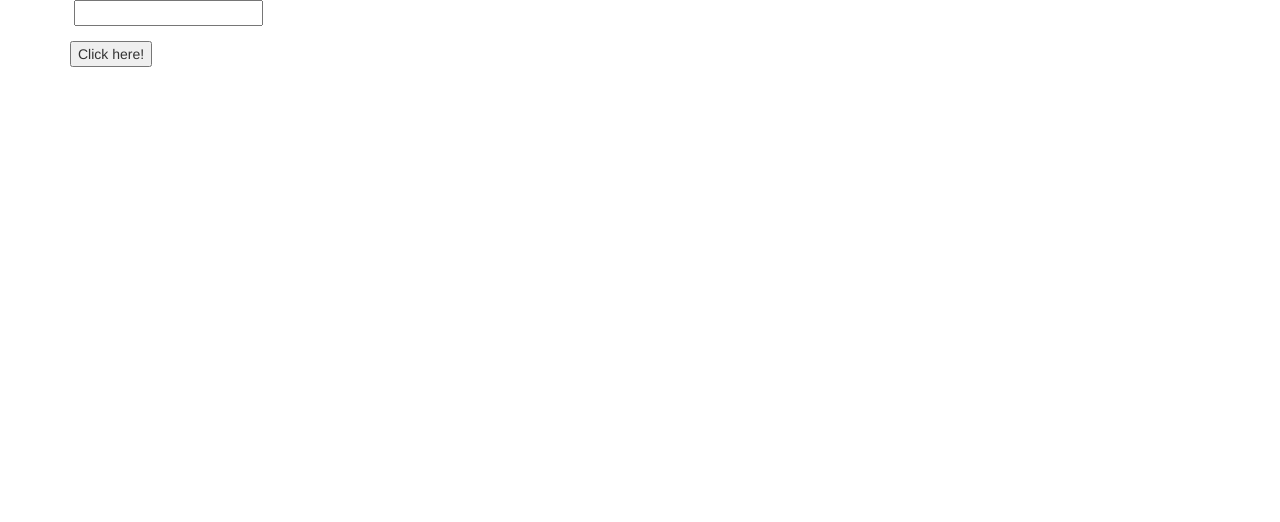
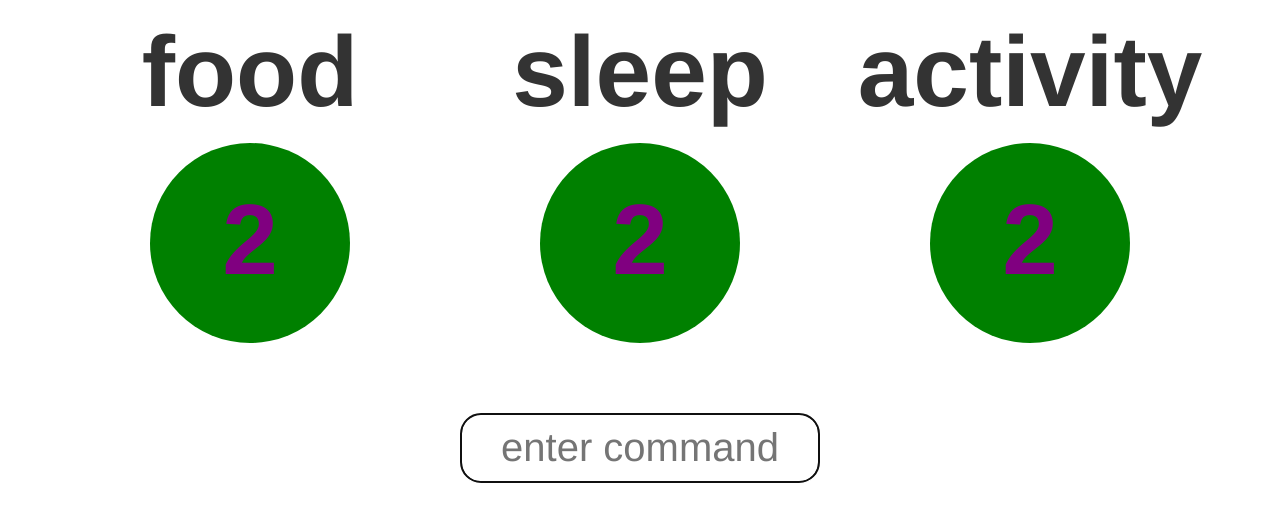
Before and after one commit to jjidt/tamagotchi, a plain HTML site: page index.html in a window 1280 px wide. Drawn offline with Linux system fonts and the light colour scheme.

Commit message:
added variable timer and text box to add food, sleep, or activity points by typing commands

```diff
--- a/css/styles.css
+++ b/css/styles.css
@@ -0,0 +1,37 @@
+.stats {
+  font-size: 100px;
+  text-align: center;
+  font-weight: bold;
+}
+
+.numbers *{
+
+
+}
+
+.display-circle {
+  width: 200px;
+  height: 200px;
+  border-radius: 100%;
+  background-color: green;
+  margin: 0 auto;
+  color: purple;
+  font-size: 100px;
+  font-weight: bold;
+  text-align: center;
+}
+
+p {
+  position: relative;
+  top: 25px;
+}
+
+#text-input {
+  font-size: 40px;
+  text-align: center;
+  margin-top: 70px;
+  height: 70px;
+  width: 100%;
+  border: 2px solid black;
+  border-radius: 20px;
+}
--- a/index.html
+++ b/index.html
@@ -10,16 +10,37 @@
 
   <body>
     <div class="container">
-
-      <form id="letters">
-        <div class="form-group">
-          <label for="input"></label>
-          <input id="input" type="text">
+      <div class ="row stats">
+        <div class ="col-md-4">
+          <div id="food-display">food</div>
         </div>
-        <button type="submit" id="btn">Click here!</button>
-      </form>
-      <p><span id="title"></span> </p>
-
+        <div class ="col-md-4">
+          <div id="sleep-display">sleep</div>
+        </div>
+        <div class ="col-md-4">
+          <div id="activity-display">activity</div>
+        </div>
+      </div>
+      <div class ="row numbers">
+        <div class ="col-md-4">
+          <div class = "display-circle" id="food-number"><p id="food"></p></div>
+        </div>
+        <div class ="col-md-4">
+          <div class = "display-circle" id="sleep-number"><p id="sleep"></p></div>
+        </div>
+        <div class ="col-md-4">
+          <div class = "display-circle" id="activity-number"><p id="activity"></p></div>
+        </div>
+      </div>
+      <div class="row">
+        <div class = "col-md-4">
+        </div>
+        <div class = "col-md-4">
+          <form id ="user-type">
+            <input type="text" id="text-input" placeholder ="enter command" autocomplete="off">  </input>
+          </form>
+        </div>
+      </div>
     </div>
   </body>
 </html>
--- a/js/scripts.js
+++ b/js/scripts.js
@@ -6,10 +6,66 @@ var Tamagotchi = {initialize: function(inputName){
                     this.activityLevel = 10;
                     },
                   isAlive: function(){
-                    return this.foodLevel > 0;
+                    return this.foodLevel > 0 && this.sleepLevel > 0 && this.activityLevel > 0;
                   },
                   timePasses: function(){
                     this.foodLevel -= 1;
+                    this.sleepLevel -= 1;
+                    this.activityLevel -= 1;
                   },
 
-}
+};
+
+var speed = 700;
+
+$(document).ready(function(){
+  var command;
+
+
+  var showLevels = function(){
+    $("#food").text(myToma.foodLevel)
+    $("#sleep").text(myToma.sleepLevel)
+    $("#activity").text(myToma.activityLevel)
+  };
+
+  var myToma = Object.create(Tamagotchi);
+  myToma.initialize("steve");
+  $(document).click(function(){
+    $("#text-input").focus();
+  });
+
+  showLevels();
+
+  $("#text-input").focus();
+
+  $("#user-type").submit(function(event){
+    event.preventDefault();
+    command = $("#text-input").val();
+    if(command === "eat") {
+      myToma.foodLevel += 10;
+    } else if(command === "sleep") {
+      myToma.sleepLevel += 10;
+    } else if(command === "run") {
+      myToma.activityLevel += 10;
+    }
+    $("#text-input").val("");
+    showLevels();
+  });
+
+  var interval = function(){
+    myToma.foodLevel -= 1;
+    myToma.sleepLevel -= 1;
+    myToma.activityLevel -= 1;
+    showLevels();
+    if(speed > 100) {
+      speed -= 4;
+    };
+    console.log(speed);
+  };
+  var timer;
+  (function repeat() {
+    interval();
+    timer = setTimeout(repeat, speed);
+  })();
+
+});
```
